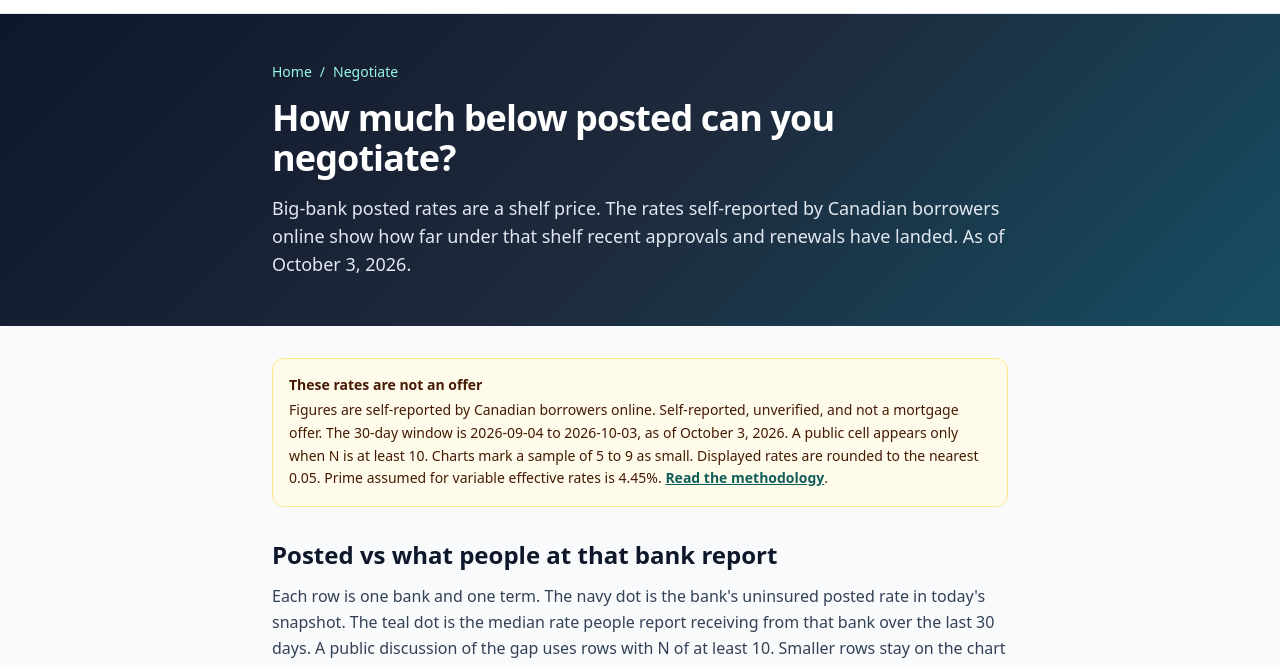
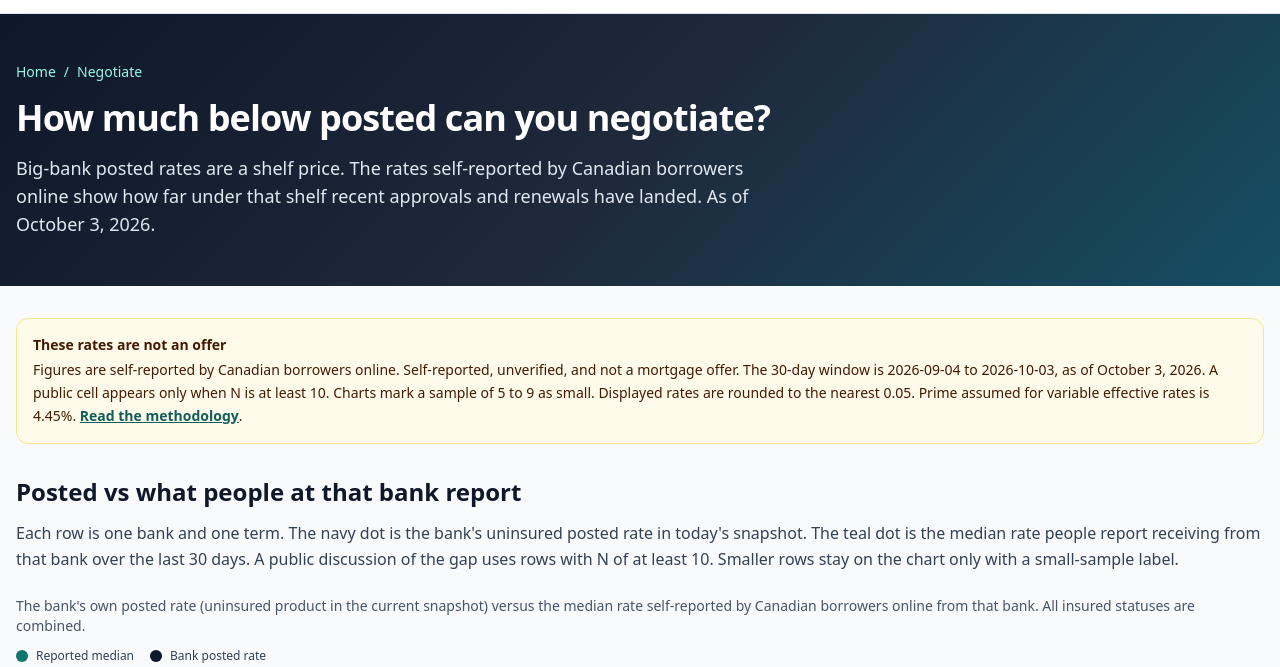
Before and after one commit to drewbotcarrothers/latestmortgagerates, an Astro site: page /guides/negotiate-mortgage-rate in a window 1280 px wide. Shown: the part 97-764 px from the top of the page. Built offline with nearby package versions, Linux system fonts and the light colour scheme; Astro itself is replaced by a stand-in of ours.

Commit message:
Match negotiate and methodology pages to the site content width (#38)
* Use the site content width on the negotiate and methodology pages.

Those pages were capped at max-w-3xl, so the column sat inside the max-w-7xl header and footer. They now use the same max-w-7xl container and px-4 padding as real rates and lender pages.

Co-authored-by: Andrew Carrothers <acarrothers@users.noreply.github.com>

* Assert community-rate publication rules without pinned weekly counts.

Public cells and bank chart rows now follow the N and posted-rate gates in the data file, and sample sizes must match the underlying records.

Co-authored-by: Andrew Carrothers <acarrothers@users.noreply.github.com>

---------

Co-authored-by: Cursor Agent <cursoragent@cursor.com>
Co-authored-by: Andrew Carrothers <acarrothers@users.noreply.github.com>

```diff
--- a/src/lib/communityRates.test.ts
+++ b/src/lib/communityRates.test.ts
@@ -49,16 +49,30 @@ describe("community rate rounding", () => {
 
 describe("community rate publication rules", () => {
   it("publishes a cell only when N is at least 10 and keeps raw medians", () => {
+    const source = communityRates.windows["30d"].products;
     const published = publicProducts("30d");
+    assert.ok(source.length > 0);
     assert.ok(published.length > 0);
-    assert.ok(published.every((product) => product.n >= PUBLIC_MIN_N));
-    const variable = published.find(
-      (product) => product.termMonths === 60 && product.rateType === "variable" && product.insured === "uninsured",
-    );
-    assert.ok(variable);
-    assert.equal(variable.n, 38);
-    assert.equal(variable.median, 3.595);
-    assert.equal(formatRate(variable.median), "3.60%");
+
+    for (const product of source) {
+      const shown = published.find(
+        (item) => item.termMonths === product.termMonths && item.rateType === product.rateType && item.insured === product.insured,
+      );
+      if (product.n >= PUBLIC_MIN_N) {
+        assert.ok(shown);
+        assert.ok(shown.n > 0);
+        assert.equal(shown.n, product.n);
+        assert.equal(shown.median, product.median);
+        assert.equal(formatRate(shown.median), formatRate(roundToNickel(shown.median)));
+      } else {
+        assert.equal(shown, undefined);
+      }
+    }
+
+    for (const distribution of communityRates.distributions) {
+      assert.ok(distribution.n > 0);
+      assert.equal(distribution.n, distribution.rates.length);
+    }
   });
 
   it("allows N of at least 5 on chart series only", () => {
@@ -83,14 +97,29 @@ describe("community rate publication rules", () => {
   });
 
   it("hides a bank comparison when the posted rate or sample is missing", () => {
-    const td = lenderBySlug("td");
-    const cibc = lenderBySlug("cibc");
-    const bmo = lenderBySlug("bmo");
-    assert.ok(td && cibc && bmo);
-    assert.ok(publicLenderProducts(td).some((product) => product.termMonths === 60 && product.rateType === "variable"));
-    assert.equal(chartLenderProducts(cibc).length, 0);
-    assert.equal(chartLenderProducts(bmo).length, 0);
-    assert.equal(publicLenderProducts(td).every((product) => product.n >= PUBLIC_MIN_N && product.postedRate != null), true);
+    assert.ok(communityRates.lenders.length > 0);
+    let lendersWithChart = 0;
+
+    for (const lender of communityRates.lenders) {
+      const chart = chartLenderProducts(lender);
+      const published = publicLenderProducts(lender);
+      if (chart.length > 0) lendersWithChart += 1;
+
+      for (const product of lender.products) {
+        assert.equal(product.n, product.rates.length);
+        const onChart = chart.some((item) => item.termMonths === product.termMonths && item.rateType === product.rateType);
+        const onTable = published.some((item) => item.termMonths === product.termMonths && item.rateType === product.rateType);
+        assert.equal(onChart, product.n >= CHART_MIN_N && product.postedRate != null);
+        assert.equal(onTable, product.n >= PUBLIC_MIN_N && product.postedRate != null);
+        if (onChart || onTable) assert.ok(product.n > 0);
+      }
+
+      assert.ok(chart.every((product) => product.n >= CHART_MIN_N && product.postedRate != null));
+      assert.ok(published.every((product) => product.n >= PUBLIC_MIN_N && product.postedRate != null));
+      assert.ok(published.every((product) => chart.some((item) => item.termMonths === product.termMonths && item.rateType === product.rateType)));
+    }
+
+    assert.ok(lendersWithChart > 0);
   });
 });
 
--- a/src/views/community/MethodologyPage.tsx
+++ b/src/views/community/MethodologyPage.tsx
@@ -21,7 +21,7 @@ export default function MethodologyPage() {
       />
       <main className="min-h-screen bg-slate-50">
         <Header currentPage="real-rates" />
-        <article className="mx-auto max-w-3xl px-4 py-10">
+        <article className="mx-auto max-w-7xl px-4 py-10">
           <nav className="mb-4 text-sm text-slate-500" aria-label="Breadcrumb">
             <a href="/" className="hover:text-slate-800">Home</a>
             <span className="mx-2">/</span>
--- a/src/views/guides/NegotiateGuidePage.tsx
+++ b/src/views/guides/NegotiateGuidePage.tsx
@@ -87,20 +87,20 @@ export default function NegotiateGuidePage() {
         <Header currentPage="negotiate" />
         <article>
           <section className="hero-gradient text-white">
-            <div className="mx-auto max-w-3xl px-4 py-12">
+            <div className="mx-auto max-w-7xl px-4 py-12">
               <nav className="mb-4 text-sm text-teal-200" aria-label="Breadcrumb">
                 <a href="/" className="hover:text-white">Home</a>
                 <span className="mx-2">/</span>
                 <span>Negotiate</span>
               </nav>
-              <h1 className="text-4xl font-bold tracking-tight">How much below posted can you negotiate?</h1>
-              <p className="mt-4 text-lg text-slate-200">
+              <h1 className="max-w-3xl text-4xl font-bold tracking-tight">How much below posted can you negotiate?</h1>
+              <p className="mt-4 max-w-3xl text-lg text-slate-200">
                 Big-bank posted rates are a shelf price. The rates {communityRates.attribution} show how far under that shelf recent approvals and renewals have landed. As of {formatAsOf()}.
               </p>
             </div>
           </section>
 
-          <div className="mx-auto max-w-3xl space-y-8 px-4 py-8">
+          <div className="mx-auto max-w-7xl space-y-8 px-4 py-8">
             <CommunityDisclaimer />
 
             <section>
```
